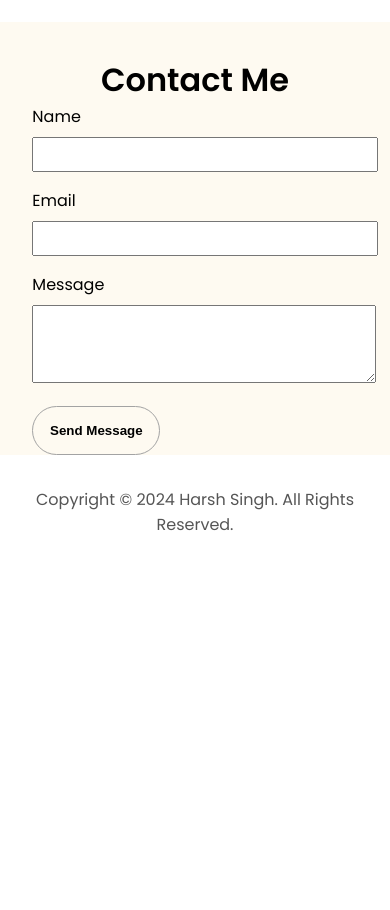
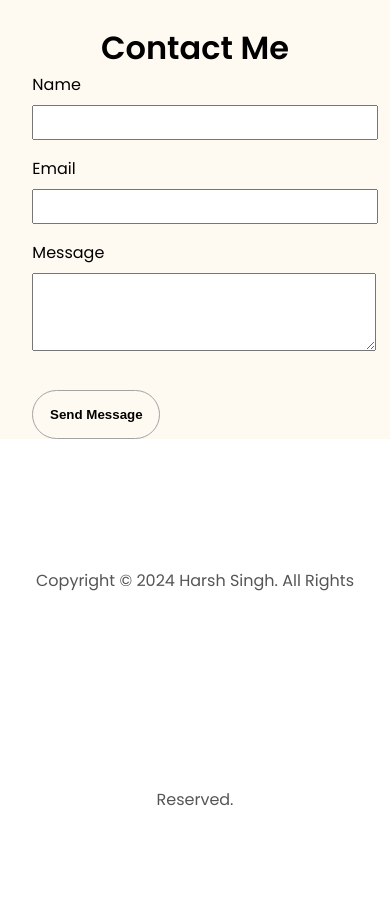
Before and after one commit to Harshparihar2003/Portfolio, a plain HTML site: page index.html in a window 390 px wide. Shown: the part 1916-2826 px from the top of the page. Before the commit the page ends 2740 px from the top, so only its background shows below. Drawn offline with Linux system fonts and the light colour scheme.

Commit message:
Fixed some bugs

```diff
--- a/css/mediaqueries.css
+++ b/css/mediaqueries.css
@@ -9,10 +9,10 @@
     flex-wrap: wrap;
   }
 
-  #contact,
+  /* #contact,
   #projects {
     height: fit-content;
-  }
+  } */
 }
 
 /* For screens up to 1200px */
@@ -30,7 +30,7 @@
   }
 
   section {
-    height: fit-content;
+    /* height: fit-content; */
     margin: 0 5%; /* Reduce margins for better spacing */
   }
 
--- a/css/style.css
+++ b/css/style.css
@@ -279,6 +279,9 @@ section {
     display: block;
     margin-bottom: 0.5rem;
   }
+  form button{
+    margin-top: 1rem;
+  }
 
   form input, form textarea {
     width: 100%;
@@ -299,8 +302,8 @@ section {
 
 footer {
   height: 26vh;
-  margin: 0 1rem;
   margin-top: 2rem;
+  line-height: 26vh;
 }
 
 footer p {
--- a/index.html
+++ b/index.html
@@ -139,7 +139,7 @@
         <input type="text" id="name" name="name" required>
 
         <label for="email">Email</label>
-        <input type="email" id="email" name="email" required>
+        <input type="email" id="email" name="email" required/>
 
         <label for="message">Message</label>
         <textarea id="message" name="message" rows="4" required></textarea>
```
